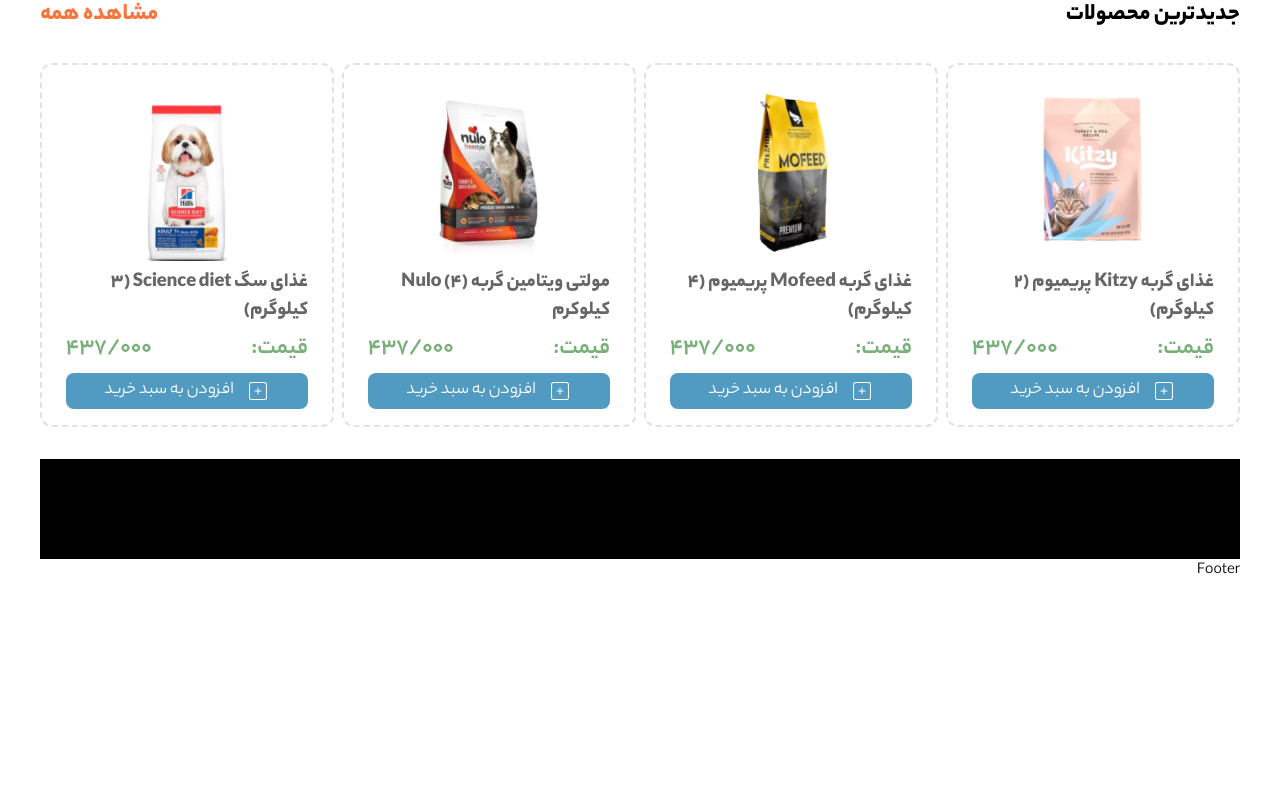
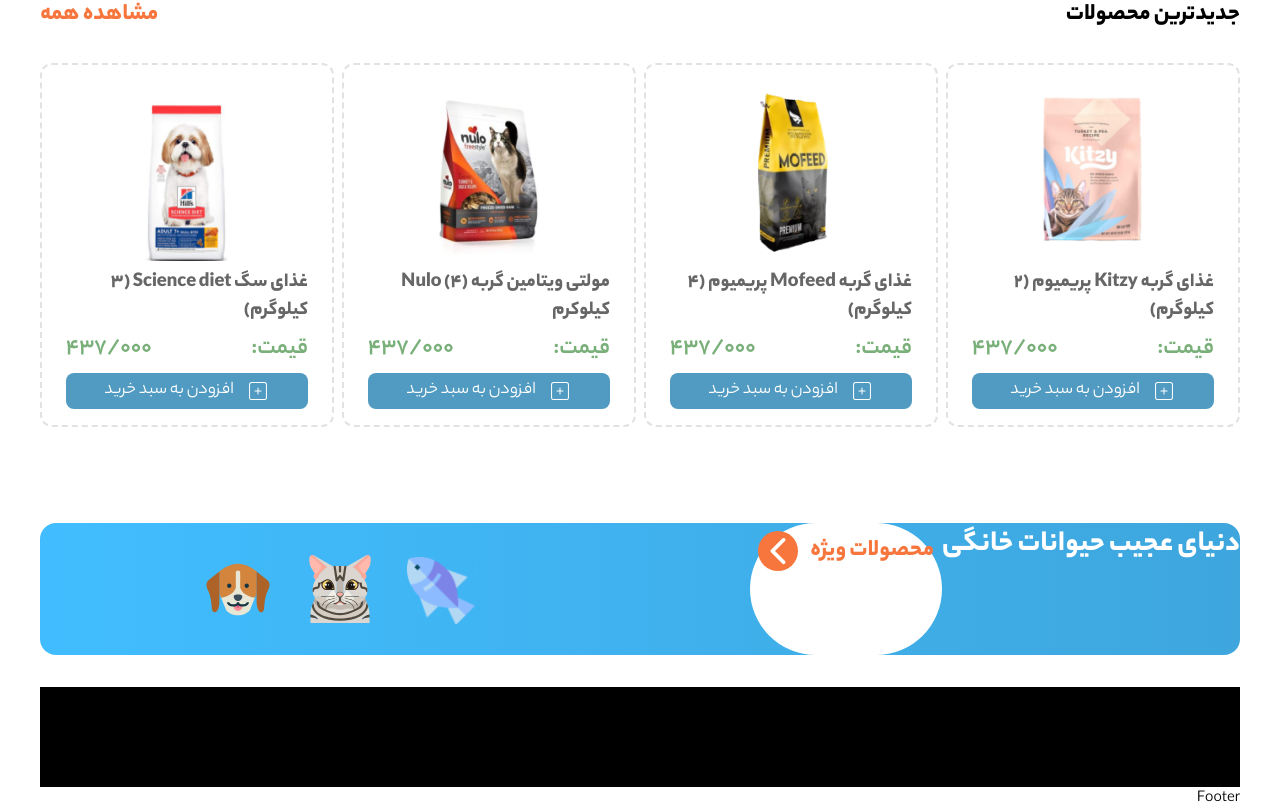
Before and after one commit to Ali-hosseini-js/petshop-nextjs-webapp, a Next.js app: page / in a window 1280 px wide. Shown: the part 836-1647 px from the top of the page. Before the commit the page ends 1419 px from the top, so only its background shows below. Built offline with nearby package versions, Linux system fonts and the light colour scheme.

Commit message:
special offer

```diff
--- a/src/app/page.js
+++ b/src/app/page.js
@@ -2,6 +2,7 @@
 import Hero from "@/layout/Hero";
 import List from "@/layout/List";
 import Products from "@/layout/Products";
+import SpecialOffer from "@/layout/SpecialOffer";
 
 export default function Home() {
   return (
@@ -10,6 +11,7 @@
       <Hero />
       <Category />
       <Products />
+      <SpecialOffer />
       <div className=" h-[100px] bg-black">sgh</div>
     </>
   );
--- /dev/null
+++ b/src/components/layout/SpecialOffer.js
@@ -0,0 +1,30 @@
+import Image from "next/image";
+import fish from "@/public/fish.svg";
+import cat from "@/public/cat.svg";
+import dog from "@/public/dog.svg";
+import { IoIosArrowBack } from "react-icons/io";
+
+function SpecialOffer() {
+  return (
+    <div className="flex w-full h-[132px] bg-gradient-to-r to-[#3EA6DD] from-[#41BDFF] rounded-2xl mb-8 mt-16">
+      <div className="flex items w-1/2">
+        <p className="text-white font-semibold text-[30px]">
+          دنیای عجیب حیوانات خانگی
+        </p>
+        <div className=" w-fit rounded-full bg-white p-2">
+          <button className="flex items-center justify-center gap-3 text-main text-2xl font-semibold">
+            محصولات ویژه
+            <IoIosArrowBack className="text-white bg-main w-[40px] h-[40px] rounded-full" />
+          </button>
+        </div>
+      </div>
+      <div className="flex justify-center gap-8 w-1/2 items-center">
+        <Image alt="" src={fish} width={70} height={70} />
+        <Image alt="" src={cat} width={70} height={70} />
+        <Image alt="" src={dog} width={70} height={70} />
+      </div>
+    </div>
+  );
+}
+
+export default SpecialOffer;
```
Also changed, not shown: public/image/specialOffer.png (deleted).
